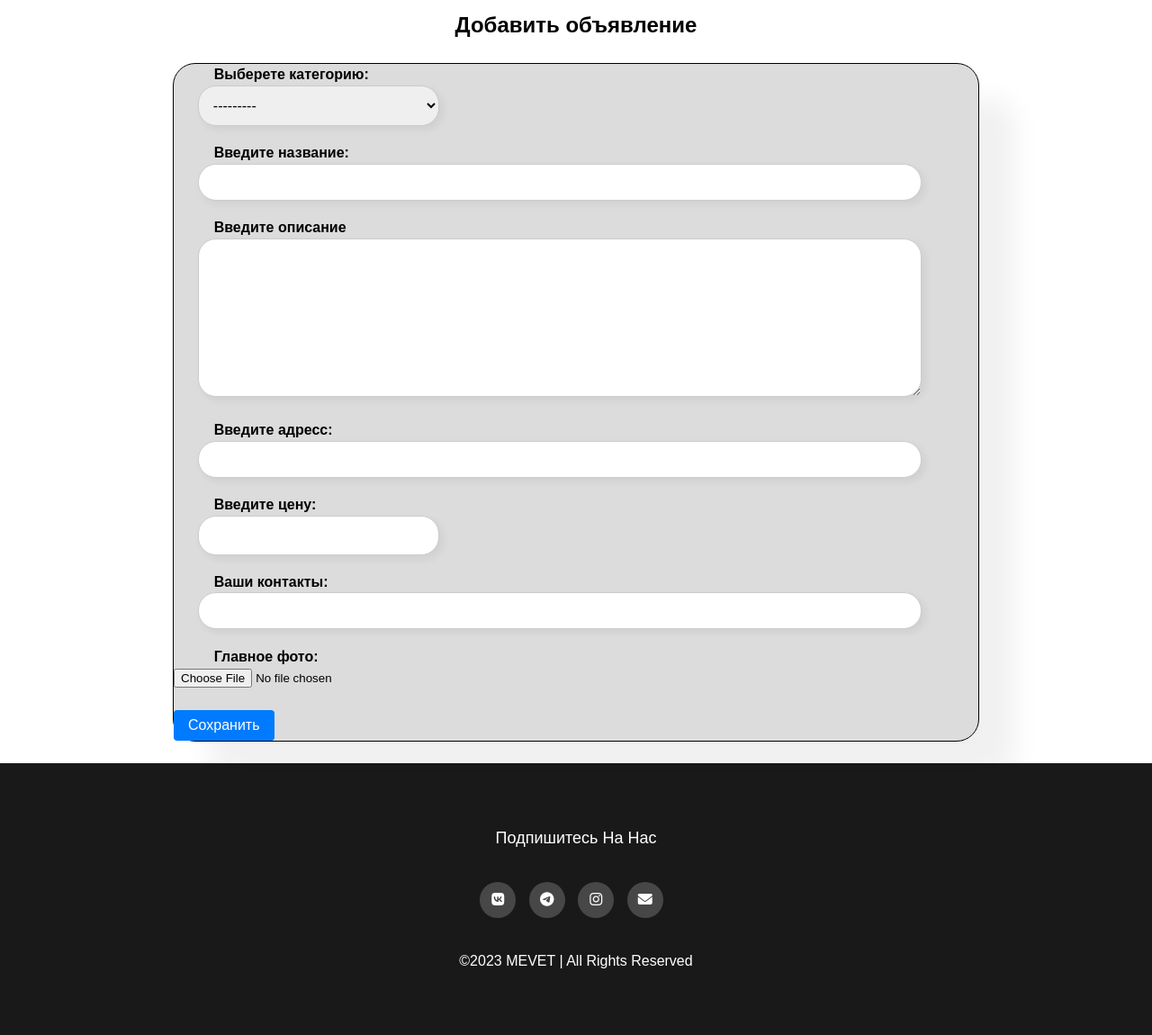
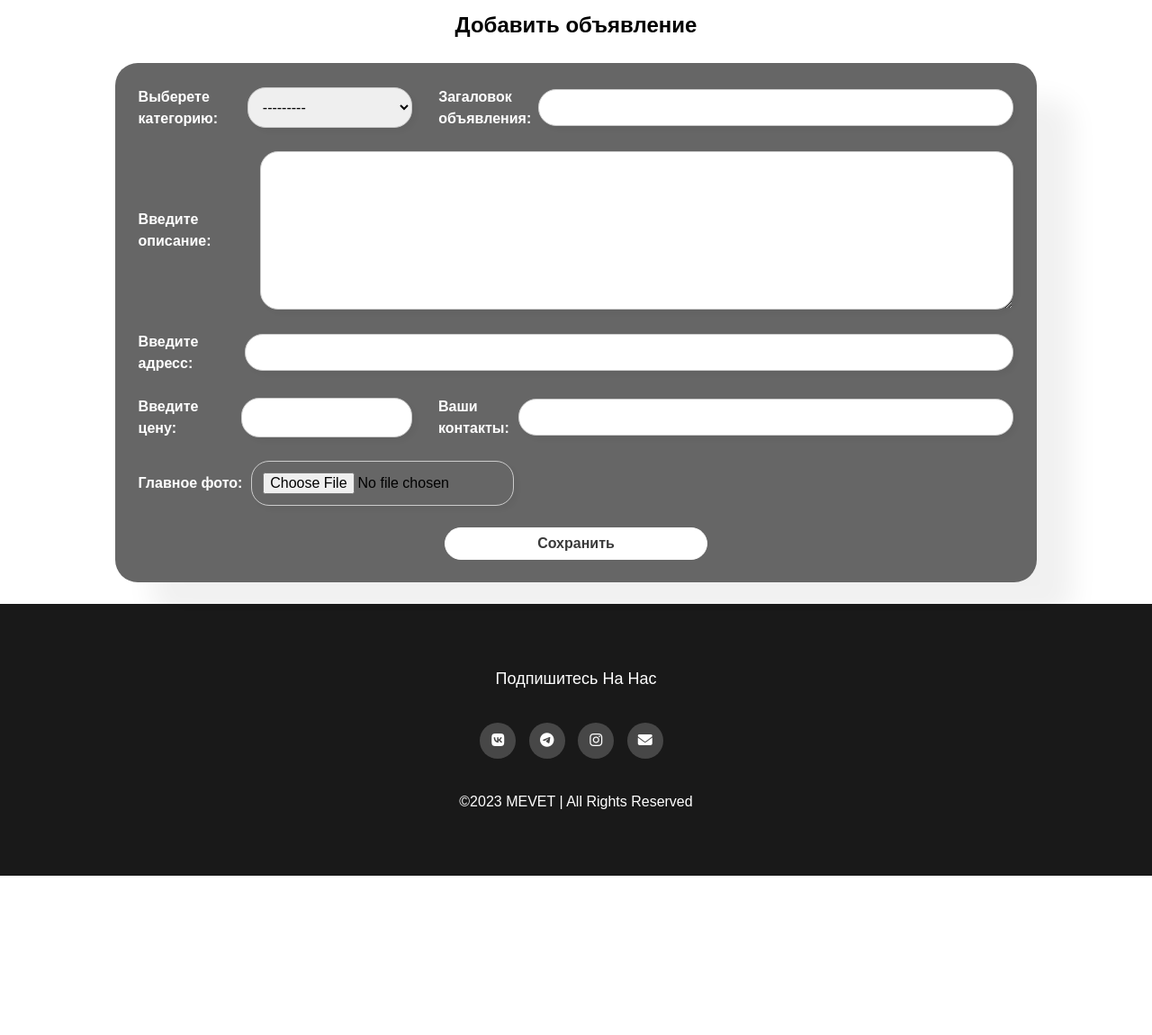
Before and after one commit to Mixysami/mevet_project, a Django app: page /add_rental/ in a window 1280 px wide. Shown: the part 110-1260 px from the top of the page at 90% size. After the commit the page ends 1083 px from the top, so only its background shows below. Run offline with Django 4.2, Linux system fonts and the light colour scheme; data comes from the database, SQL or seed files in the repository; both versions use the stored data as it was after the commit; some libraries are stand-ins or nearby versions; some web fonts are replaced.

Commit message:
Design rental_add.html

```diff
--- a/MevetProject/rental_ads/static/rental_ads/css/style_osnov.css
+++ b/MevetProject/rental_ads/static/rental_ads/css/style_osnov.css
@@ -286,6 +286,8 @@ color: black;
 }
 
 
+
+
 /*Форма для добавления*/
 /* Add some spacing between form elements */
 .form-container {
@@ -293,21 +295,28 @@ display: flex;
 justify-content: center;
 }
 
-.form-group {
-border:solid 1px black;
-width: 70%;
+.form-style-add-rental {
+
+width: 80%;
+padding: 2%;
 border-radius: 25px;
 height: auto;
 box-shadow:40px 40px 30px rgba(0,0,0,0.06);
-    background: #DCDCDC;
+background-color: rgba(0, 0, 0, 0.6);
+    backdrop-filter: blur(13px);
+}
+
+.form-group{
+display: flex;
+align-items: center;
 }
 
 /* Style form labels */
 .form-group label {
-padding-left: 5%;
-  padding-top: 5%;
 
+color: white;
   font-weight: bold;
+  margin-right: -1%;
 
 }
 
@@ -319,8 +328,8 @@ padding-left: 5%;
     border-radius: 20px;
     resize: vertical;
     box-shadow:4px 4px 10px rgba(0,0,0,0.06);
-    margin-left: 3%;
-    margin-bottom: 2%;
+
+
 }
 
 .form-group input[type="number"] {
@@ -331,8 +340,20 @@ padding-left: 5%;
     border-radius: 20px;
     resize: vertical;
     box-shadow:4px 4px 10px rgba(0,0,0,0.06);
-    margin-left: 3%;
-    margin-bottom: 2%;
+
+
+}
+
+.form-group input[type="file"] {
+  width: 30%;
+  padding: 12px;
+  font-size: 1rem;
+  border: 1px solid #ccc;
+    border-radius: 20px;
+    resize: vertical;
+    box-shadow:4px 4px 10px rgba(0,0,0,0.06);
+
+
 }
 
 .form-group textarea {
@@ -342,8 +363,8 @@ padding-left: 5%;
     border-radius: 20px;
     resize: vertical;
     box-shadow:4px 4px 10px rgba(0,0,0,0.06);
-    margin-left: 3%;
-    margin-bottom: 2%;
+
+
 }
 
 .form-group select {
@@ -355,21 +376,29 @@ padding-left: 5%;
     resize: vertical;
     box-shadow:4px 4px 10px rgba(0,0,0,0.06);
     margin-left: 3%;
-    margin-bottom: 2%;
+
 }
 
 /* Style submit button */
-.form-group button[type="submit"] {
-  background-color: #007bff;
-  color: #fff;
-  border: none;
-  border-radius: 0.25rem;
-  padding: 0.5rem 1rem;
-  font-size: 1rem;
-  cursor: pointer;
+.button-submit-form-add {
+  width: 30%;
+    padding: 8px;
+    border: none;
+    border-radius: 25px;
+    color: #3a3a3a;
+    font-weight: bold;
+    font-size: 16px;
+    background-color: white;
+    cursor: pointer;
+    outline: none;
+    transition: all 0.2s ease-in-out;
+    border: solid 1px white;
 }
 
 /* Change button background on hover */
-.form-group button[type="submit"]:hover {
-  background-color: #0069d9;
+.button-submit-form-add:hover {
+  border-radius: 10px;
+	border: solid 1px white;
+    background-color: #3a3a3a;
+    color:  white;
 }
--- a/MevetProject/rental_ads/templates/add_rental.html
+++ b/MevetProject/rental_ads/templates/add_rental.html
@@ -5,34 +5,48 @@
   <h2 align="center">Добавить объявление</h2>
 <br>
 <div class="form-container">
-  <form method="POST" enctype="multipart/form-data" class="form-group">
+  <form method="POST" enctype="multipart/form-data" class="form-style-add-rental">
     {% csrf_token %}
-      <label for="{{ form.category.id_for_label }}">Выберете категорию:</label>
+
+      <div class="form-group">
+          <label for="{{ form.category.id_for_label }}">Выберете категорию:</label>
+          {{ form.category }}
+          <label for="{{ form.title.id_for_label }}" style="padding-left: 3%;">Загаловок объявления:</label>
+          &nbsp;&nbsp;
+          {{ form.title }}
+      </div>
+
     <br>
-      {{ form.category }}
+
+      <div class="form-group">
+          <label for="{{ form.description.id_for_label }}">Введите описание:</label>
+          {{ form.description }}
+      </div>
+
     <br>
-      <label for="{{ form.title.id_for_label }}">Введите название:</label>
-      {{ form.title }}
+      <div class="form-group">
+          <label for="{{ form.address.id_for_label }}">Введите адресс:</label>
+          {{ form.address }}
+      </div>
+
+<br>
+      <div class="form-group">
+          <label for="{{ form.price.id_for_label }}">Введите цену:</label>
+          <p style="padding-left: 5.5%;"></p>{{ form.price }}
+          <label for="{{ form.contact.id_for_label }}" style="padding-left: 3%;">Ваши контакты:</label>
+          <p style="padding-left: 2%;"></p>{{ form.contact }}
+      </div>
+
     <br>
-      <label for="{{ form.description.id_for_label }}">Введите описание</label>
-      {{ form.description }}
+
+      <div class="form-group">
+          <label for="{{ form.main_image.id_for_label }}">Главное фото:</label>
+          <p style="padding-left: 2%;"></p>{{ form.main_image }}
+      </div>
     <br>
-      <label for="{{ form.address.id_for_label }}">Введите адресс:</label>
-      {{ form.address }}
-<br>
-      <label for="{{ form.price.id_for_label }}">Введите цену:</label>
-    <br>
-      {{ form.price }}
-    <br>
-      <label for="{{ form.contact.id_for_label }}">Ваши контакты:</label>
-      {{ form.contact }}
-    <br>
-      <label for="{{ form.main_image.id_for_label }}">Главное фото:</label>
-    <br>
-      {{ form.main_image }}
-    <br>
-    <br>
-    <button type="submit" class="btn btn-primary">Сохранить</button>
+    <center>
+    <button type="submit" class="button-submit-form-add">Сохранить</button>
+    </center>
   </form>
 </div>
 {% endblock %}
```
Also changed, not shown: MevetProject/rental_ads/templates/edit_rental.html (+37 -23 lines), MevetProject/db.sqlite3, MevetProject/media/rental_images/hello_10/main/36f5cd26-5181-4733-901f-ce1a578693bb.png (added), MevetProject/media/rental_images/гнгагпнмн_None/main/aee99195-6fc7-41d4-804c-84ad1ed35af0.png (added).
